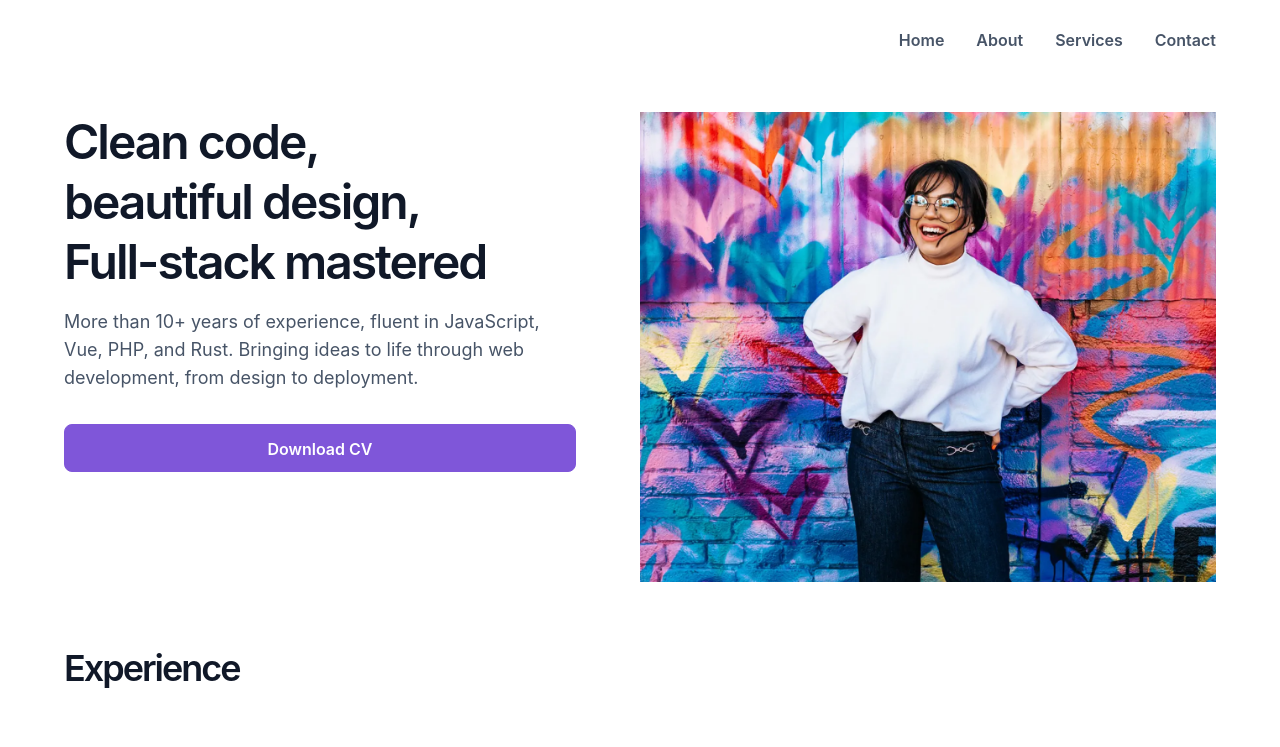
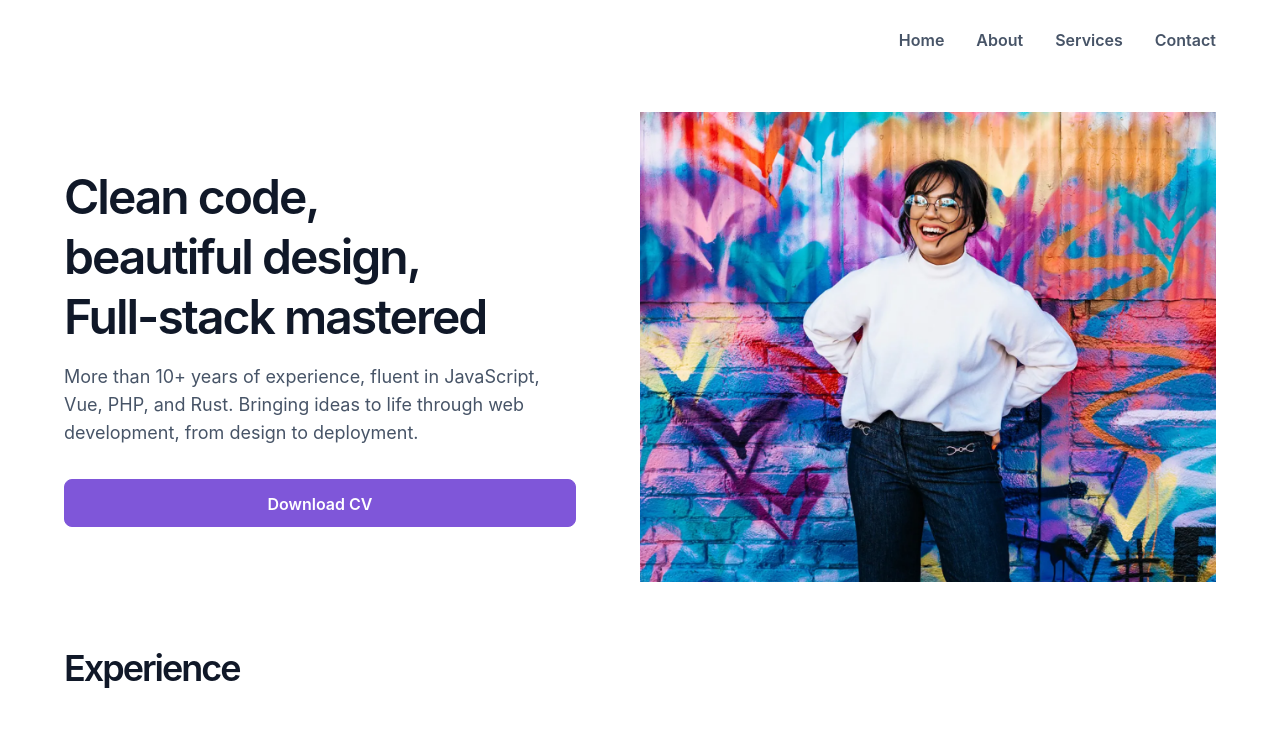
Before and after one commit to julianandreszb/vue-3-portfolio, a Vue app: page / in a window 1280 px wide. Shown: the top 747 px of the page. Built offline with nearby package versions, Linux system fonts and the light colour scheme.

Commit message:
style: center hero content on table and desktop

```diff
--- a/src/views/TheHeroSection.vue
+++ b/src/views/TheHeroSection.vue
@@ -57,6 +57,10 @@ import VueButton from '@/components/VueButton.vue'
 }
 
 @container (min-width: 768px) {
+  .hero-content-container {
+    justify-content: center;
+  }
+
   .hero {
     flex-direction: row-reverse;
   }
```
